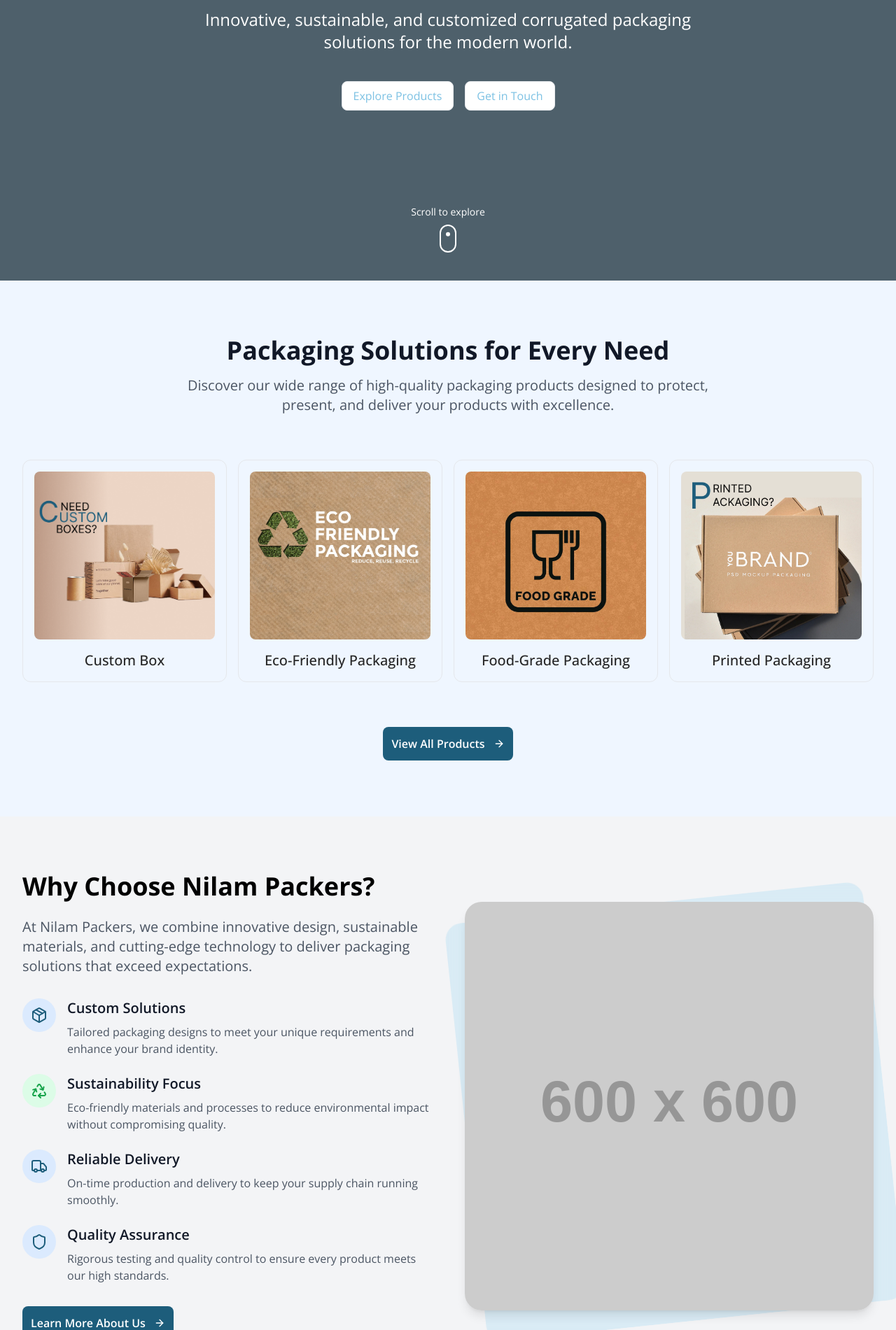
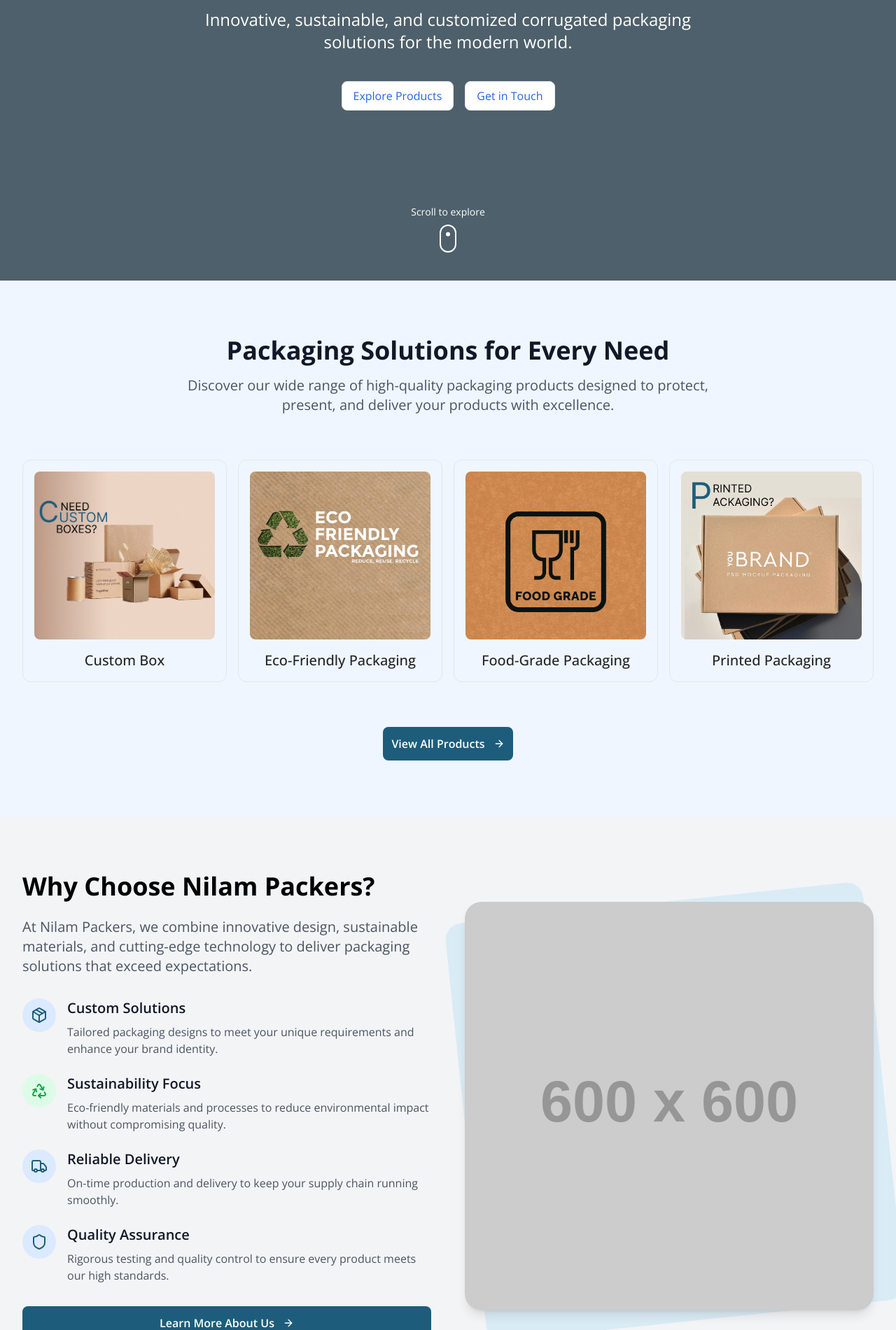
Before and after one commit to capsule11/nilampackers, a React (Vite) app: page / in a window 1280 px wide. Shown: the part 399-2300 px from the top of the page at 70% size. Built offline with nearby package versions, Linux system fonts and the light colour scheme; a web font is replaced by a local one.

Commit message:
change btns to links

```diff
--- a/src/components/navbar.jsx
+++ b/src/components/navbar.jsx
@@ -71,12 +71,13 @@ const Navbar = () => {
             </Link>
           </div>
           <div className="flex items-center">
-            <button
+            <Link
+              to={'/contact'}
               size="sm"
               className="hidden md:inline-flex px-4 py-2 bg-white rounded-lg hover:bg-gray-200/90 border border-gray-200"
             >
               Get a Quote
-            </button>
+            </Link>
             <button
               size="icon"
               className="md:hidden"
@@ -139,9 +140,9 @@ const Navbar = () => {
                       >
                         Contact
                       </Link>
-                      <button className="w-full bg-blue-600 hover:bg-blue-700 text-white p-3 rounded-lg">
+                      <Link to={'/contact'} className="w-full bg-blue-600 hover:bg-blue-700 text-white p-3 rounded-lg">
                         Get a Quote
-                      </button>
+                      </Link>
                     </div>
                   </div>
                 </div>
--- a/src/pages/home/index.jsx
+++ b/src/pages/home/index.jsx
@@ -9,6 +9,7 @@ import {
 } from "lucide-react";
 import { motion } from "framer-motion";
 import { ExpandableCardDemo } from "./card";
+import { Link } from "react-router-dom";
 
 const Home = () => {
   const partners = [
@@ -61,18 +62,20 @@ const Home = () => {
               variants={fadeIn}
               className="mt-10 flex flex-col sm:flex-row gap-4 justify-center"
             >
-              <button
+              <Link
+                to={'/products'}
                 size="sm"
-                className="hidden md:inline-flex px-4 py-2 text-[#7CC1E3] bg-white rounded-lg hover:bg-gray-200/90 border border-gray-200"
+                className="hidden md:inline-flex px-4 py-2 text-blue-600 bg-white rounded-lg hover:bg-gray-200/90 border border-gray-200"
               >
                 Explore Products
-              </button>
-              <button
+              </Link>
+              <Link
+                to={'/contact'}
                 size="sm"
-                className="hidden md:inline-flex px-4 py-2 bg-white rounded-lg text-[#7CC1E3] hover:bg-gray-200/90 border border-gray-200"
+                className="hidden md:inline-flex px-4 py-2 bg-white rounded-lg text-blue-600 hover:bg-gray-200/90 border border-gray-200"
               >
                 Get in Touch
-              </button>
+              </Link>
             </motion.div>
           </motion.div>
         </div>
@@ -148,15 +151,15 @@ const Home = () => {
               </div>
             ))}
           </div> */}
-          <ExpandableCardDemo/>
+          <ExpandableCardDemo />
 
 
 
 
           <div className="mt-16 text-center justify-self-center">
-            <button className="mt-8 bg-[#1D5D7B] text-white flex justify-center items-center gap-1 p-3 rounded-lg f   font-semibold">
+            <Link to={'/products'} className="mt-8 bg-[#1D5D7B] text-white flex justify-center items-center gap-1 p-3 rounded-lg f   font-semibold">
               View All Products <ArrowRight className="ml-2 h-4 w-4" />
-            </button>
+            </Link>
           </div>
         </div>
       </section>
@@ -233,9 +236,9 @@ const Home = () => {
                 </div>
               </div>
 
-              <button className="mt-8 bg-[#1D5D7B] text-white flex justify-center items-center gap-1 p-3 rounded-lg font-semibold">
+              <Link to={'/about'} className="mt-8 bg-[#1D5D7B] text-white flex justify-center items-center gap-1 p-3 rounded-lg font-semibold">
                 Learn More About Us <ArrowRight className="ml-2 h-4 w-4" />
-              </button>
+              </Link>
             </div>
 
             <div className="relative">
@@ -306,12 +309,13 @@ const Home = () => {
                     <span>Fast turnaround times</span>
                   </li>
                 </ul>
-                <button
+                <Link
+                  to={'/contact'}
                   size="lg"
                   className="hidden md:inline-flex px-4 py-2 bg-white rounded-lg text-black hover:bg-[#dfeaf0] border border-gray-200"
                 >
                   Get Your Free Quote Today
-                </button>
+                </Link>
 
               </div>
 
```
